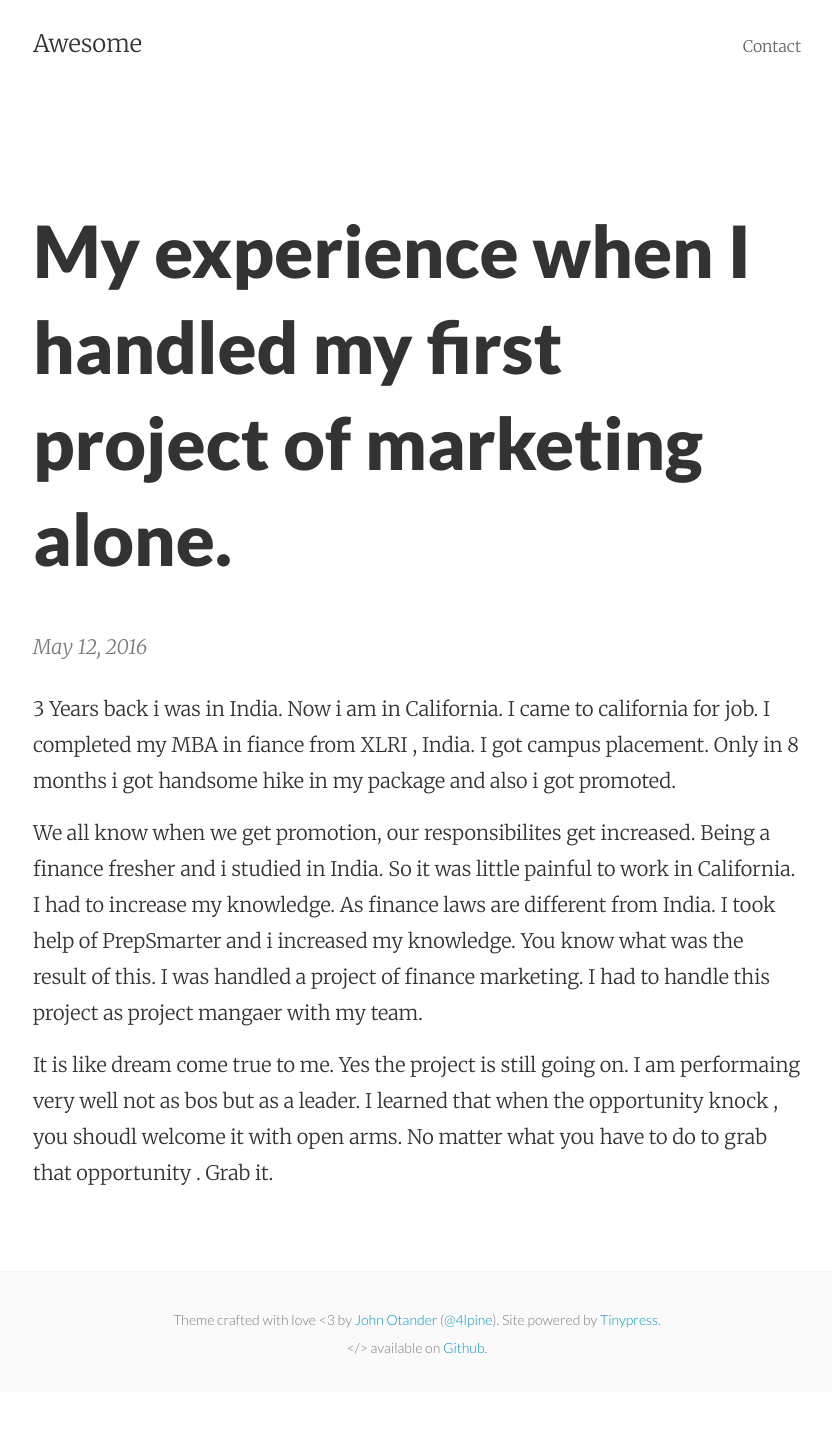
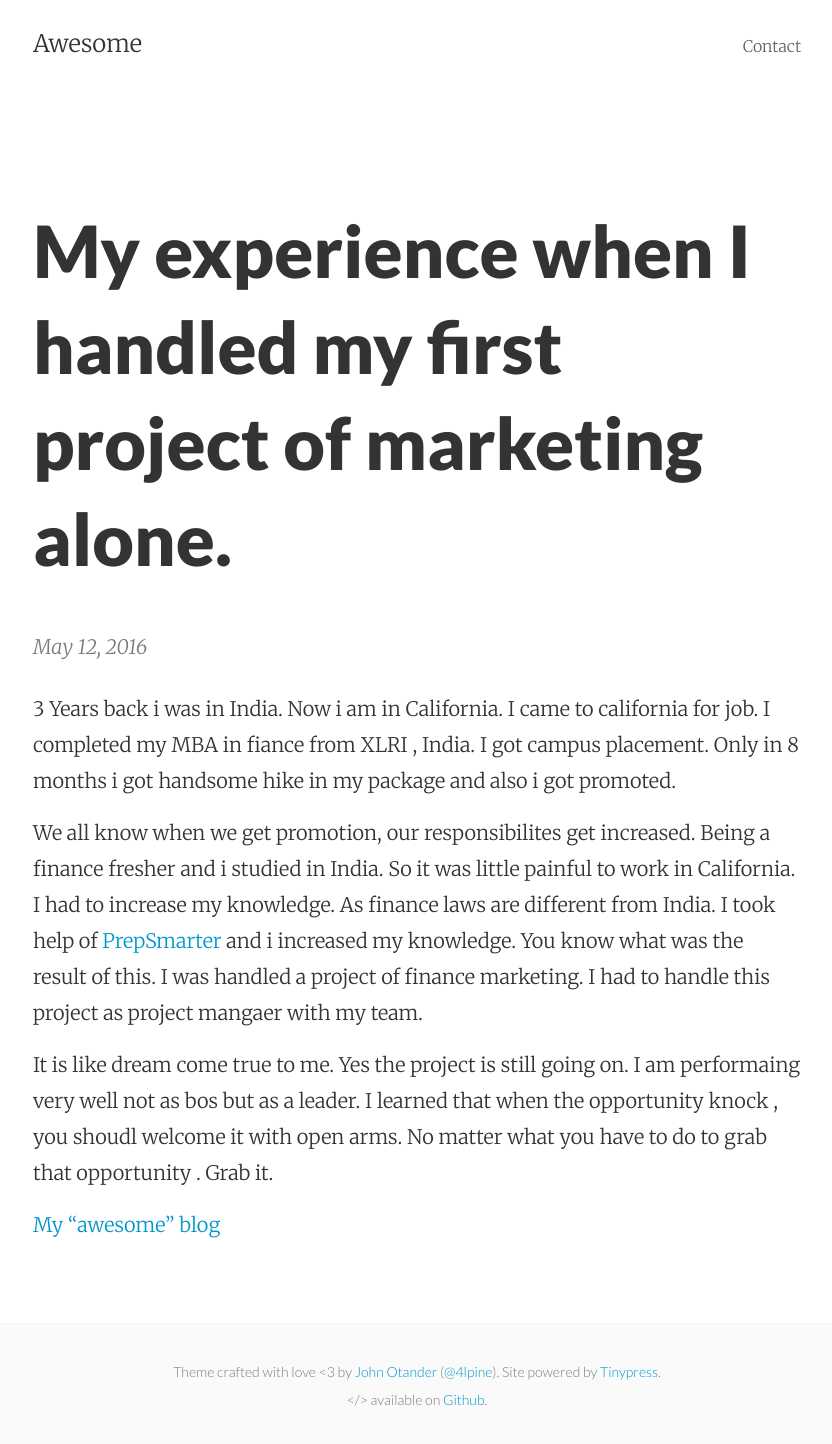
Before and after one commit to rajtanwar/rajtanwar.github.io, a Jekyll site: the page built from _posts/2016-05-12-my-experience-when-i-handled-my-first-project-of-marketing-alone.markdown, in a window 1280 px wide. Shown: the whole page, without its empty margins (223-1055 px from the left). Built offline with Jekyll 4.4.1, drawn with Linux system fonts in a browser that asks for light colours; before the commit the page ends 1392 px from its top, so only the background shows below that.

Commit message:
Update 2016-05-12-my-experience-when-i-handled-my-first-project-of-marketing-alone.markdown

```diff
--- a/_posts/2016-05-12-my-experience-when-i-handled-my-first-project-of-marketing-alone.markdown
+++ b/_posts/2016-05-12-my-experience-when-i-handled-my-first-project-of-marketing-alone.markdown
@@ -5,6 +5,8 @@ layout: post
 ---
 3 Years back i was in India. Now i am in California. I came to california for job. I completed my MBA in fiance from XLRI , India. I got campus placement. Only in 8 months i got handsome hike in my package and also i got promoted.
 
-We all know when we get promotion, our responsibilites get increased. Being a finance fresher and i studied in India. So it was little painful to work in California. I had to increase my knowledge. As finance laws are different from India. I took help of PrepSmarter and i increased my knowledge. You know what was the result of this. I was handled a project of finance marketing. I had to handle this project as project mangaer with my team.
+We all know when we get promotion, our responsibilites get increased. Being a finance fresher and i studied in India. So it was little painful to work in California. I had to increase my knowledge. As finance laws are different from India. I took help of <a href="https://prepsmarter.com/">PrepSmarter</a> and i increased my knowledge. You know what was the result of this. I was handled a project of finance marketing. I had to handle this project as project mangaer with my team.
 
 It is like dream come true to me. Yes the project is still going on. I am performaing very well not as bos but as a leader. I learned that when the opportunity knock , you shoudl welcome it with open arms. No matter what you have to do to grab that opportunity . Grab it.
+
+<a href="http://piyushosr.blogspot.in/"> My "awesome" blog </a>
```
